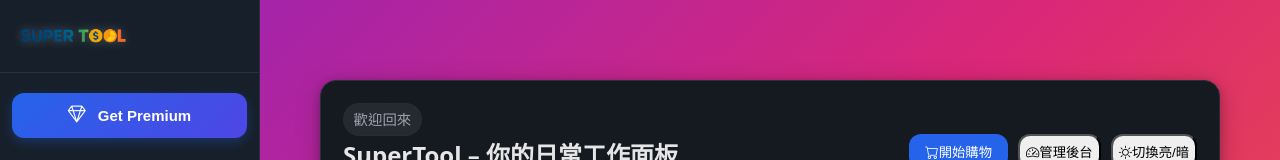
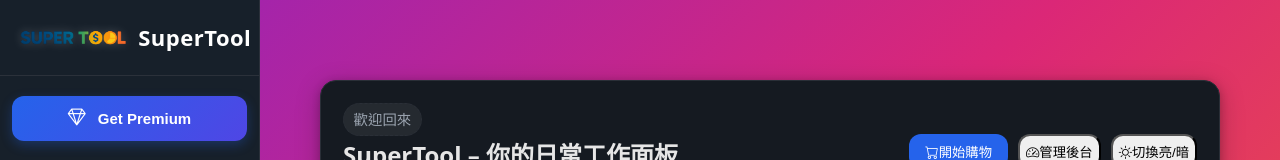
Before and after one commit to Jiachang1112/Website-Development, a plain HTML site: page index.html in a window 1280 px wide. Shown: the top 160 px of the page. Drawn offline with nearby package versions, Linux system fonts and the light colour scheme; no server answers.

Commit message:
Update index.html

```diff
--- a/index.html
+++ b/index.html
@@ -318,6 +318,7 @@
     <div class="sidebar-header">
       <a href="#dashboard" class="brand">
         <img src="assets/img/supertool-logo.png" alt="SuperTool">
+        SuperTool
       </a>
     </div>
 
```
